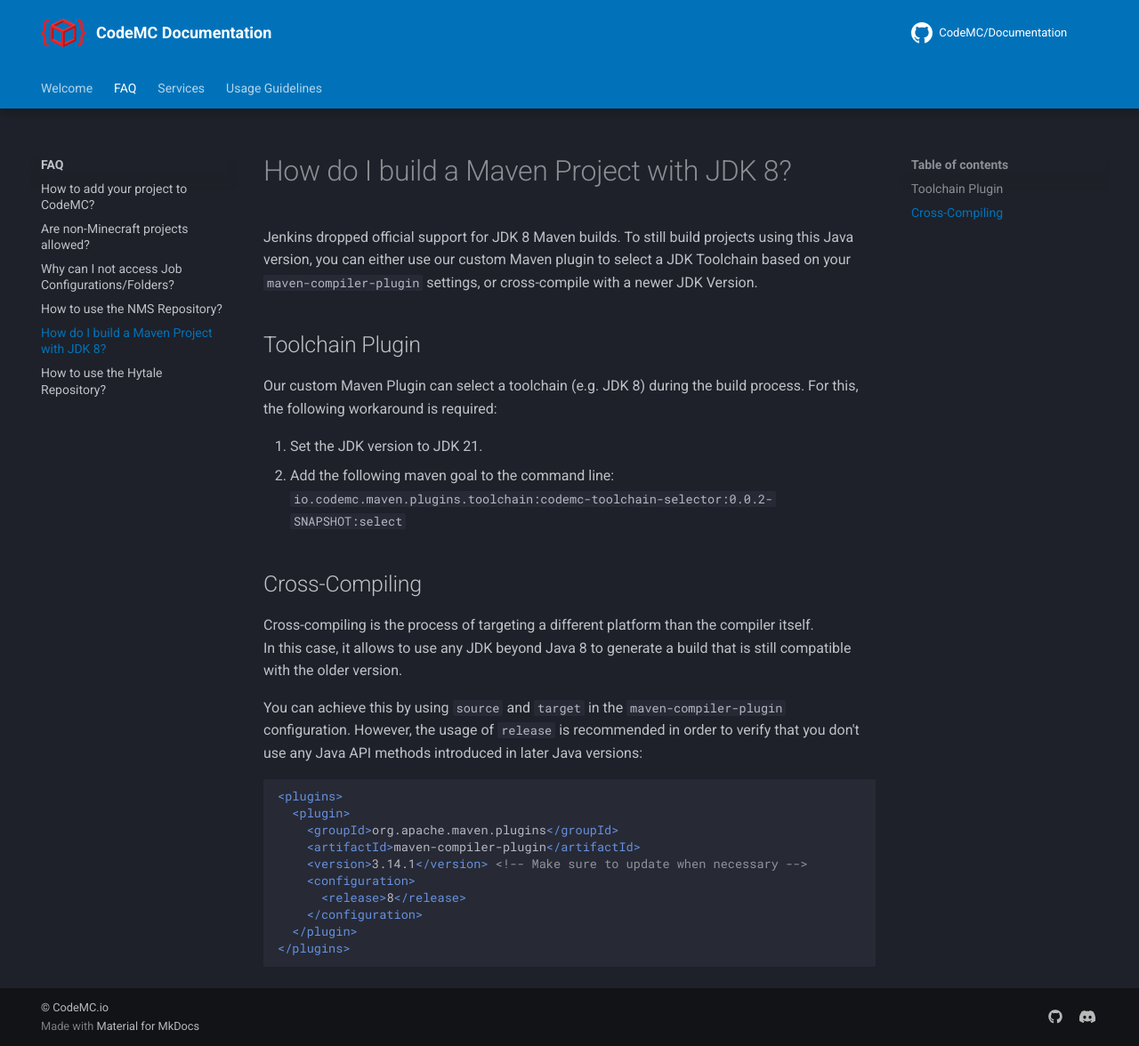
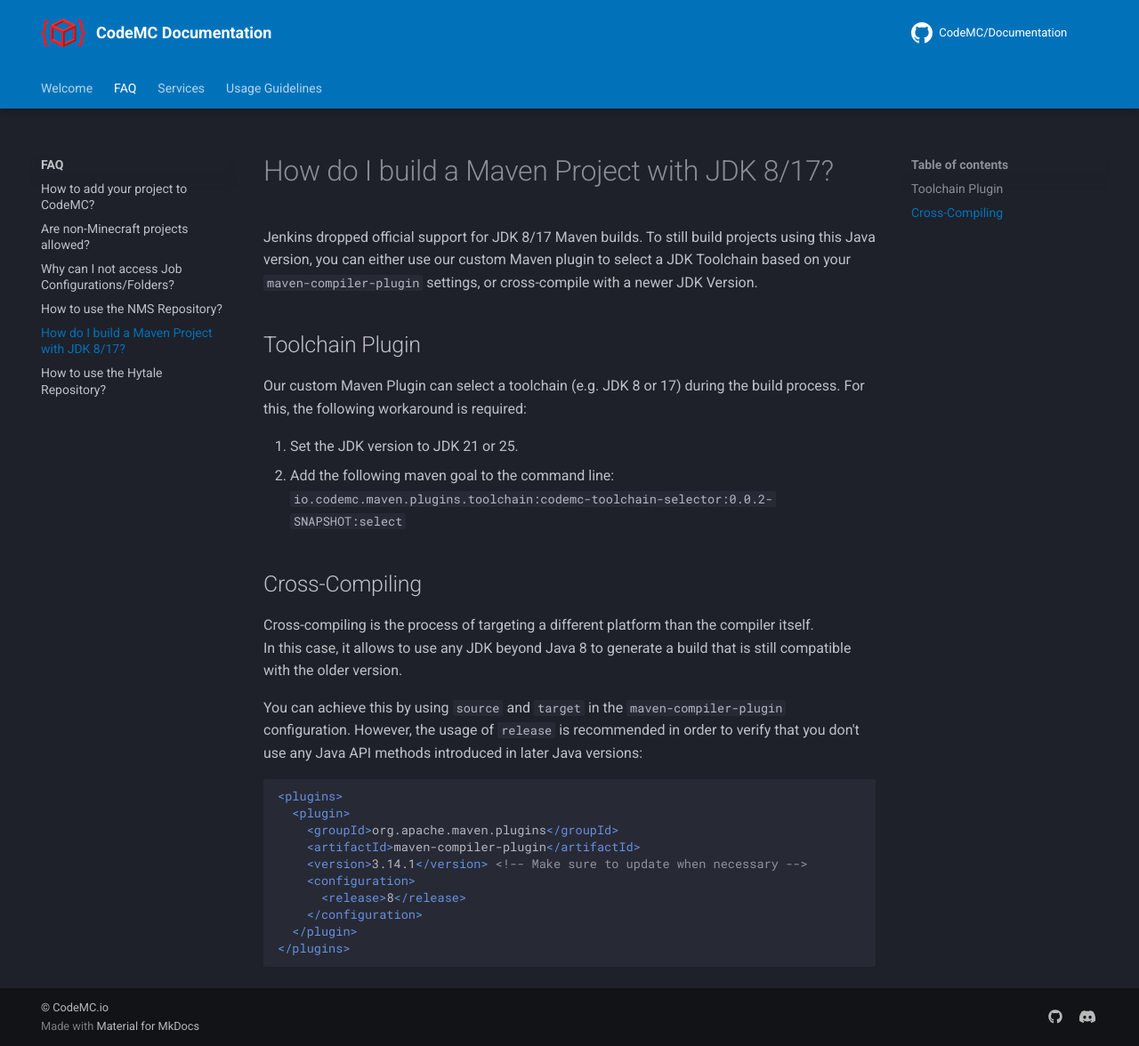
Before and after one commit to CodeMC/Documentation, an MkDocs documentation site: the page built from docs/faq/build-jdk-8-project.md, in a window 1280 px wide and 1176 px high. Shown: the whole window at 89% size. Built offline with MkDocs 1.6.1 and Material for MkDocs 9.7.7, drawn with Linux system fonts in a browser that asks for light colours; comment, search, counter and statistics services are not loaded.

Commit message:
Update build-jdk-8-project.md

```diff
--- a/docs/faq/build-jdk-8-project.md
+++ b/docs/faq/build-jdk-8-project.md
@@ -1,12 +1,12 @@
-# How do I build a Maven Project with JDK 8?
+# How do I build a Maven Project with JDK 8/17?
 
-Jenkins dropped official support for JDK 8 Maven builds. To still build projects using this Java version, you can either use our custom Maven plugin to select a JDK Toolchain based on your `maven-compiler-plugin` settings, or cross-compile with a newer JDK Version.
+Jenkins dropped official support for JDK 8/17 Maven builds. To still build projects using this Java version, you can either use our custom Maven plugin to select a JDK Toolchain based on your `maven-compiler-plugin` settings, or cross-compile with a newer JDK Version.
 
 ## Toolchain Plugin
 
-Our custom Maven Plugin can select a toolchain (e.g. JDK 8) during the build process. For this, the following workaround is required:
+Our custom Maven Plugin can select a toolchain (e.g. JDK 8 or 17) during the build process. For this, the following workaround is required:
 
-1.  Set the JDK version to JDK 21.
+1.  Set the JDK version to JDK 21 or 25.
 2.  Add the following maven goal to the command line:
     `io.codemc.maven.plugins.toolchain:codemc-toolchain-selector:0.0.2-SNAPSHOT:select`
 
```
